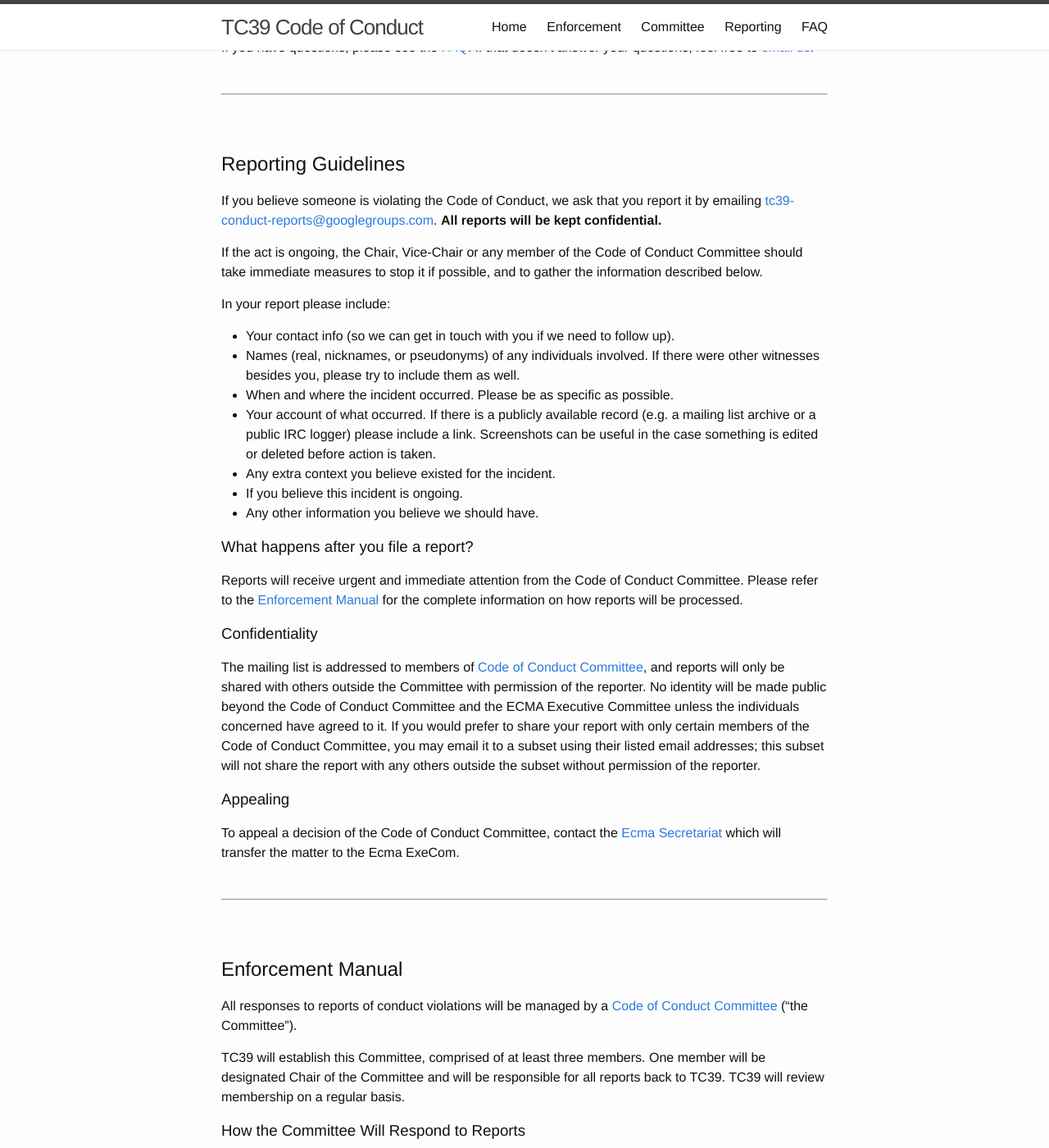
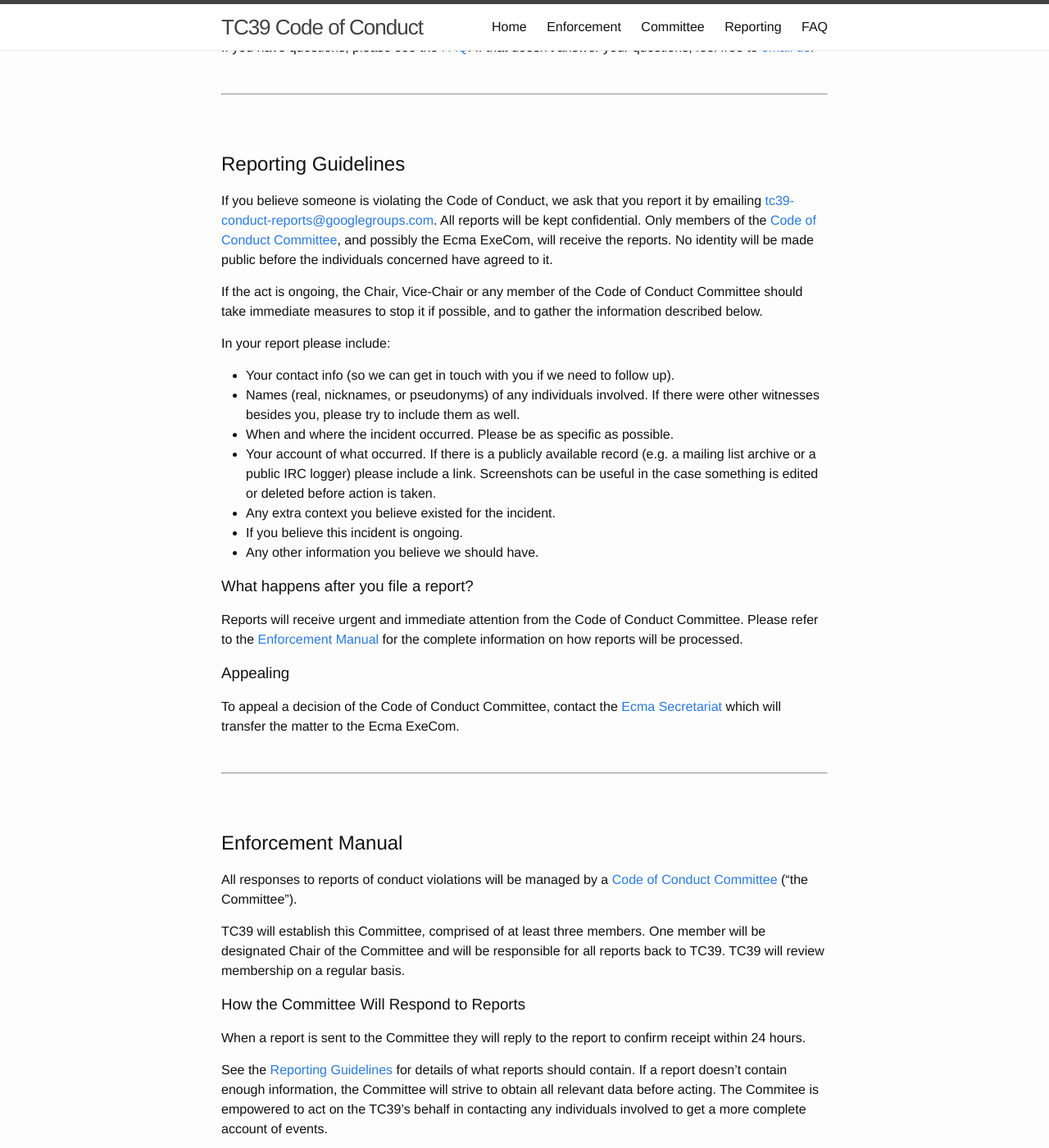
Before and after one commit to tc39/code-of-conduct, a Jekyll site: the page built from index.md, in a window 1280 px wide and 1400 px high, scrolled down 1749 px. Shown: the whole window at 82% size. Built offline with Jekyll 4.4.1, drawn with Linux system fonts in a browser that asks for light colours; some of the changed text lies outside the part shown.

Commit message:
per discussion, revert "Increase confidentiality guarantees for reporters"
This reverts commit f5c38876e2a26ea94bcfada776805dfd88f551a8.

```diff
--- a/index.md
+++ b/index.md
@@ -57,7 +57,7 @@ If you have questions, please see the [FAQ][]. If that doesn't answer your quest
 
 ## Reporting Guidelines
 
-If you believe someone is violating the Code of Conduct, we ask that you report it by emailing [tc39-conduct-reports@googlegroups.com][tc39-conduct]. **All reports will be kept confidential.**
+If you believe someone is violating the Code of Conduct, we ask that you report it by emailing [tc39-conduct-reports@googlegroups.com][tc39-conduct]. All reports will be kept confidential. Only members of the [Code of Conduct Committee][], and possibly the Ecma ExeCom, will receive the reports. No identity will be made public before the individuals concerned have agreed to it.
 
 If the act is ongoing, the Chair, Vice-Chair or any member of the Code of Conduct Committee should take immediate measures to stop it if possible, and to gather the information described below.
 
@@ -74,10 +74,6 @@ In your report please include:
 ### What happens after you file a report?
 
 Reports will receive urgent and immediate attention from the Code of Conduct Committee. Please refer to the [Enforcement Manual][] for the complete information on how reports will be processed.
-
-### Confidentiality
-
-The mailing list is addressed to members of [Code of Conduct Committee][], and reports will only be shared with others outside the Committee with permission of the reporter. No identity will be made public beyond the Code of Conduct Committee and the ECMA Executive Committee unless the individuals concerned have agreed to it. If you would prefer to share your report with only certain members of the Code of Conduct Committee, you may email it to a subset using their listed email addresses; this subset will not share the report with any others outside the subset without permission of the reporter.
 
 ### Appealing
 
@@ -111,7 +107,7 @@ The Committee should aim to have a resolution agreed very rapidly; if not agreed
 
 ### Resolution
 
-The Committee must agree on a resolution by consensus. If the Committee cannot reach consensus, the Committee will turn the matter over to the Ecma ExeCom for resolution, after the Committee confirms with the reporter whether it is acceptable to share the report with the ExeCom.
+The Committee must agree on a resolution by consensus. If the Committee cannot reach consensus, the Committee will turn the matter over to the Ecma ExeCom for resolution.
 
 Responses will be determined by the Committee on the basis of the information gathered and of the potential consequences. It may include taking no further action, issuing a reprimand (private or public), asking for an apology (private or public), or contacting the company that the individual belongs to. It could even result in a temporary or permanent exclusion from some of the TC39 working spaces such as mailing lists or IRC. For any contemplated action other than a reprimand or an apology, the Committee shall inform the Ecma ExeCom. Any exclusion needs to follow the process described in the Ecma bylaws.
 
```
